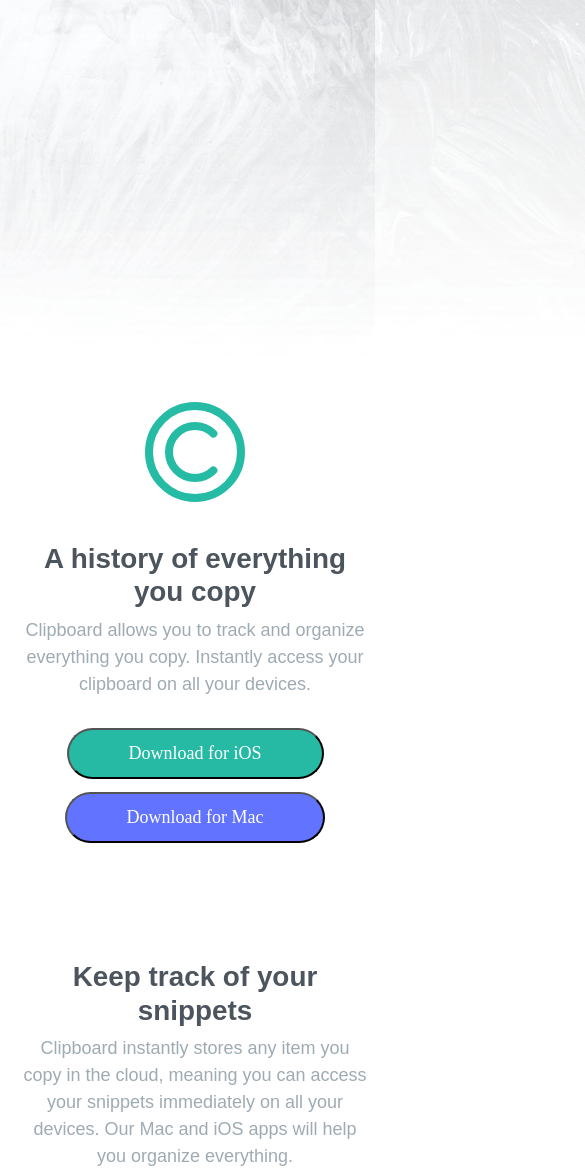
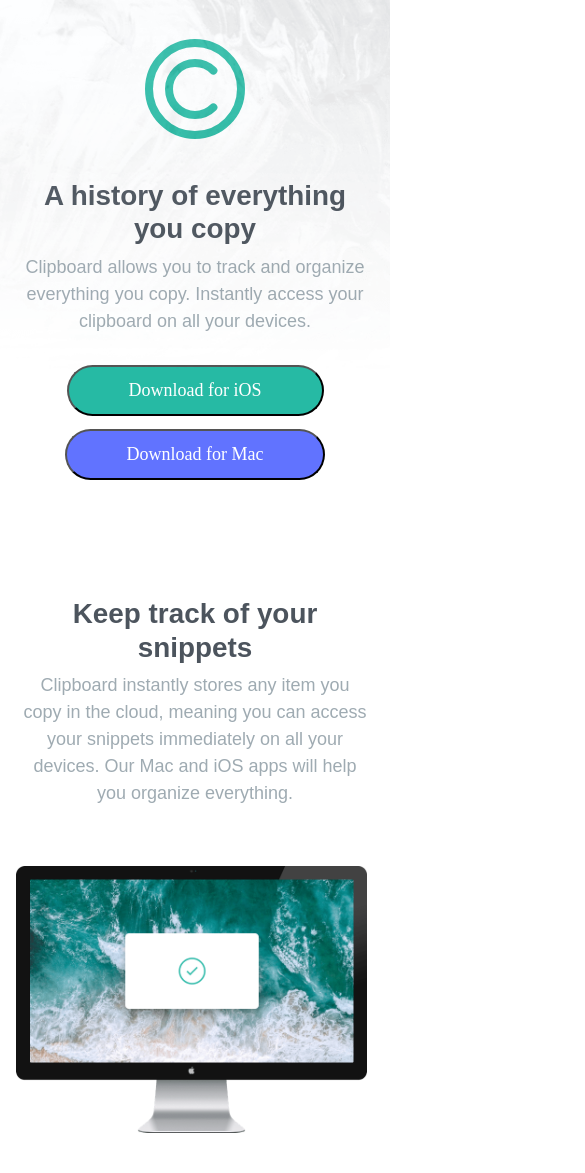
Before and after one commit to OVI19RUS/clipboard-landing-page-master, a plain HTML site: page index.html in a window 390 px wide. Shown: the top 1173 px of the page, 585 px wide, since content can reach past the window. Drawn offline with nearby package versions, Linux system fonts and the light colour scheme; a web font is replaced by a local one.

Commit message:
Update style.css

```diff
--- a/CSS/style.css
+++ b/CSS/style.css
@@ -1,12 +1,17 @@
 body {font-family: 'Bai Jamjuree', sans-serif;
 font-size: 18px;
-color: hsl(201, 11%, 66%);}
+color: hsl(201, 11%, 66%);
+height: 100vh;}
 
 h1, h3 {color: hsl(210, 10%, 33%);
 font-weight: 600;}
 
 .Header-img {position: absolute;
-margin-top: -20px;}
+margin-top: -20px;
+width: 100%;}
+
+.Mobile-Header {display: none;}
+
 /* First Container */
 
 .top-container {text-align: center;
@@ -151,17 +156,24 @@ button {margin-top: 4%;}
 
   /* Media */
 
-  @media (max-width:700px) {
+  @media (max-width:500px) {
 
     .logo-img {width: 100px;
     padding-bottom: 40px;}
+
+    .Header-img {display: none;}
+
+    .Mobile-Header {position: absolute;
+    display: block;
+width: 100%;}
 
     .top-container {padding: 10% 6% 30%;}
 
     .second-container {padding: 0 6%;}
 
-    .Mac {margin: 11% 12px 11% 12px;
-    width: 350px;}
+    .Mac {margin: 11% 4% 11% 4%;
+    width: 90%;
+float: none;}
 
     .List {text-align: center;
     padding: 10% 6% 30%;}
```
